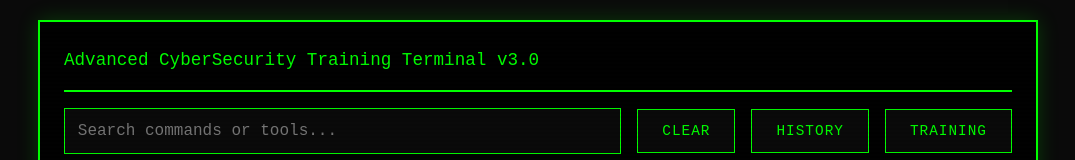
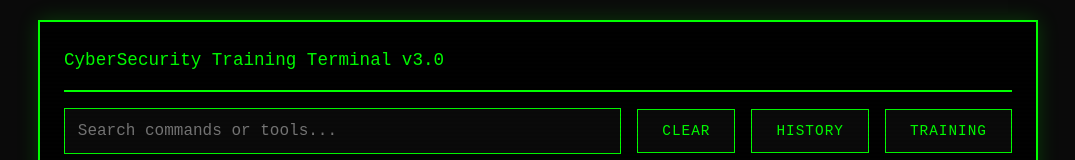
Before and after one commit to riddhisc/CyberCmds101, a plain HTML site: page index.html in a window 1280 px wide. Shown: the top 160 px of the page, without its empty margins (102-1177 px from the left). Drawn offline with Linux system fonts and the light colour scheme.

Commit message:
Updated header

```diff
--- a/index.html
+++ b/index.html
@@ -12,7 +12,7 @@
     <div class="overlay" id="overlay"></div>
     <div class="terminal-window">
         <div class="terminal-header">
-            <span>Advanced CyberSecurity Training Terminal v3.0</span>
+            <span> CyberSecurity Training Terminal v3.0</span>
             <span id="datetime"></span>
         </div>
         <div class="button-group">
```
